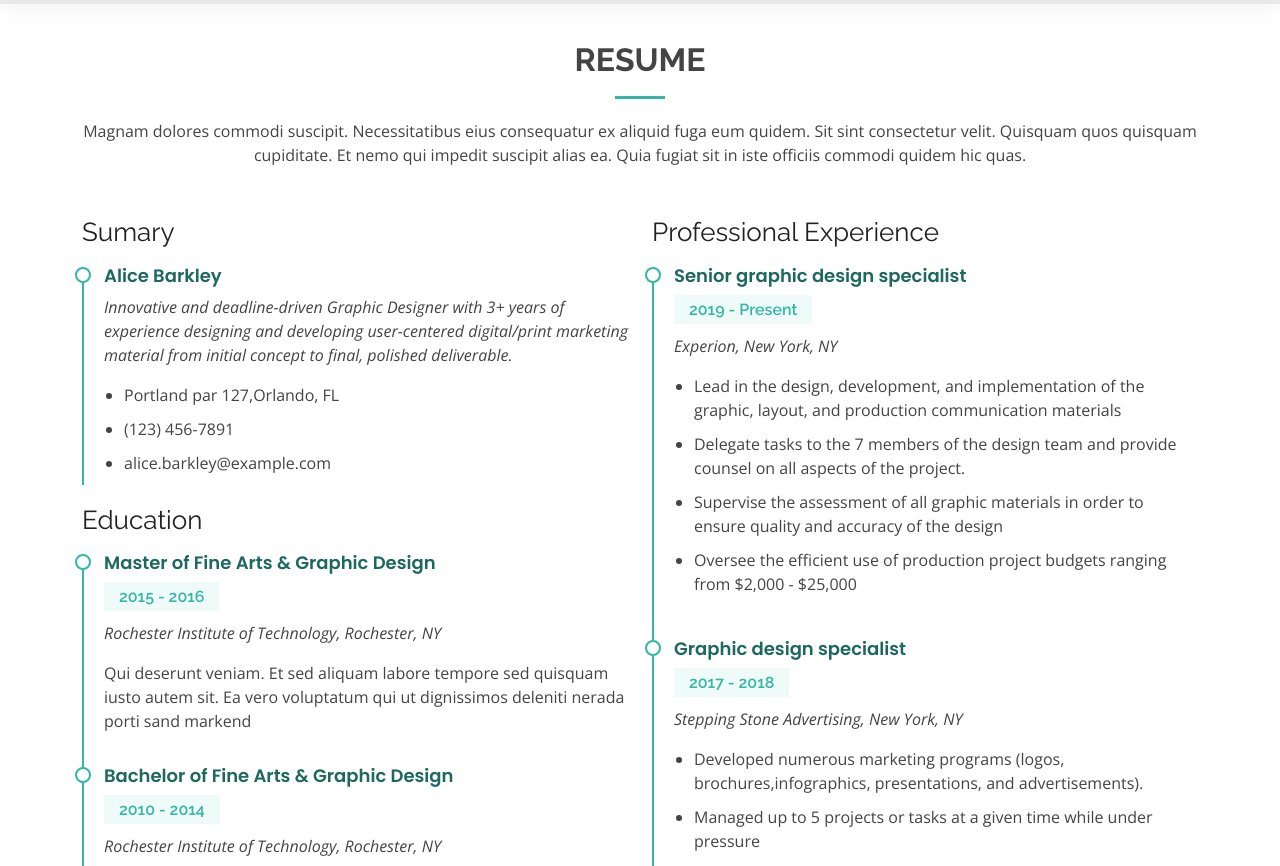
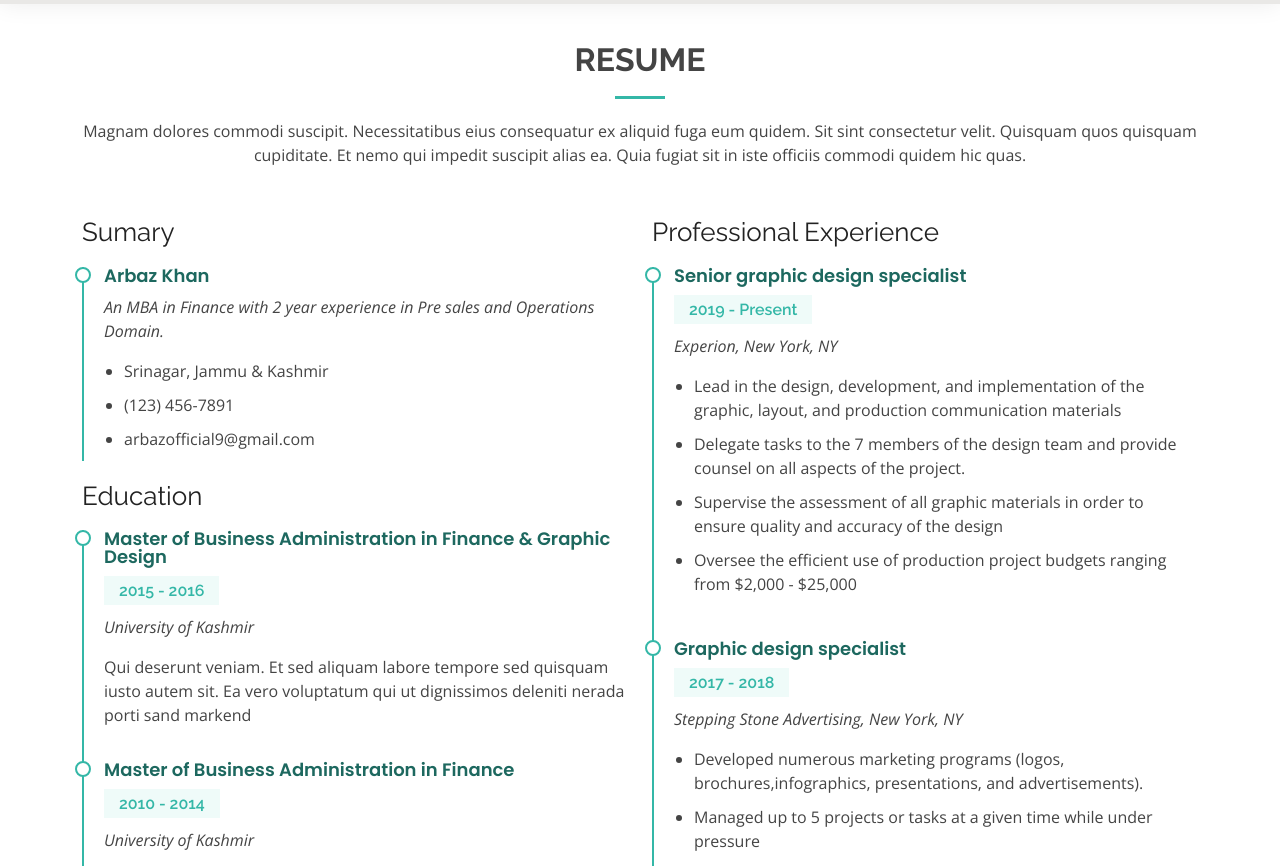
Before and after one commit to arbazkhan02/mywebsite, a plain HTML site: page resume.html in a window 1280 px wide. Shown: the part 69-935 px from the top of the page. Drawn offline with nearby package versions, Linux system fonts and the light colour scheme.

Commit message:
Resume Edit

```diff
--- a/resume.html
+++ b/resume.html
@@ -5,7 +5,7 @@
   <meta charset="utf-8">
   <meta content="width=device-width, initial-scale=1.0" name="viewport">
 
-  <title>Resume - Kelly Bootstrap Template</title>
+  <title>Resume - Arbaz Khan</title>
   <meta content="" name="description">
   <meta content="" name="keywords">
 
@@ -28,7 +28,7 @@
   <link href="assets/css/style.css" rel="stylesheet">
 
   <!-- =======================================================
-  * Template Name: Kelly
+  * Template Name: Arbaz
   * Updated: Jan 29 2024 with Bootstrap v5.3.2
   * Template URL: https://bootstrapmade.com/kelly-free-bootstrap-cv-resume-html-template/
   * Author: BootstrapMade.com
@@ -84,28 +84,28 @@
           <div class="col-lg-6">
             <h3 class="resume-title">Sumary</h3>
             <div class="resume-item pb-0">
-              <h4>Alice Barkley</h4>
-              <p><em>Innovative and deadline-driven Graphic Designer with 3+ years of experience designing and developing user-centered digital/print marketing material from initial concept to final, polished deliverable.</em></p>
+              <h4>Arbaz Khan</h4>
+              <p><em>An MBA in Finance with 2 year experience in Pre sales and Operations Domain.</em></p>
               <p>
               <ul>
-                <li>Portland par 127,Orlando, FL</li>
+                <li>Srinagar, Jammu & Kashmir</li>
                 <li>(123) 456-7891</li>
-                <li>alice.barkley@example.com</li>
+                <li>arbazofficial9@gmail.com</li>
               </ul>
               </p>
             </div>
 
             <h3 class="resume-title">Education</h3>
             <div class="resume-item">
-              <h4>Master of Fine Arts &amp; Graphic Design</h4>
+              <h4>Master of Business Administration in Finance &amp; Graphic Design</h4>
               <h5>2015 - 2016</h5>
-              <p><em>Rochester Institute of Technology, Rochester, NY</em></p>
+              <p><em>University of Kashmir</em></p>
               <p>Qui deserunt veniam. Et sed aliquam labore tempore sed quisquam iusto autem sit. Ea vero voluptatum qui ut dignissimos deleniti nerada porti sand markend</p>
             </div>
             <div class="resume-item">
-              <h4>Bachelor of Fine Arts &amp; Graphic Design</h4>
+              <h4>Master of Business Administration in Finance</h4>
               <h5>2010 - 2014</h5>
-              <p><em>Rochester Institute of Technology, Rochester, NY</em></p>
+              <p><em>University of Kashmir</em></p>
               <p>Quia nobis sequi est occaecati aut. Repudiandae et iusto quae reiciendis et quis Eius vel ratione eius unde vitae rerum voluptates asperiores voluptatem Earum molestiae consequatur neque etlon sader mart dila</p>
             </div>
           </div>
```
